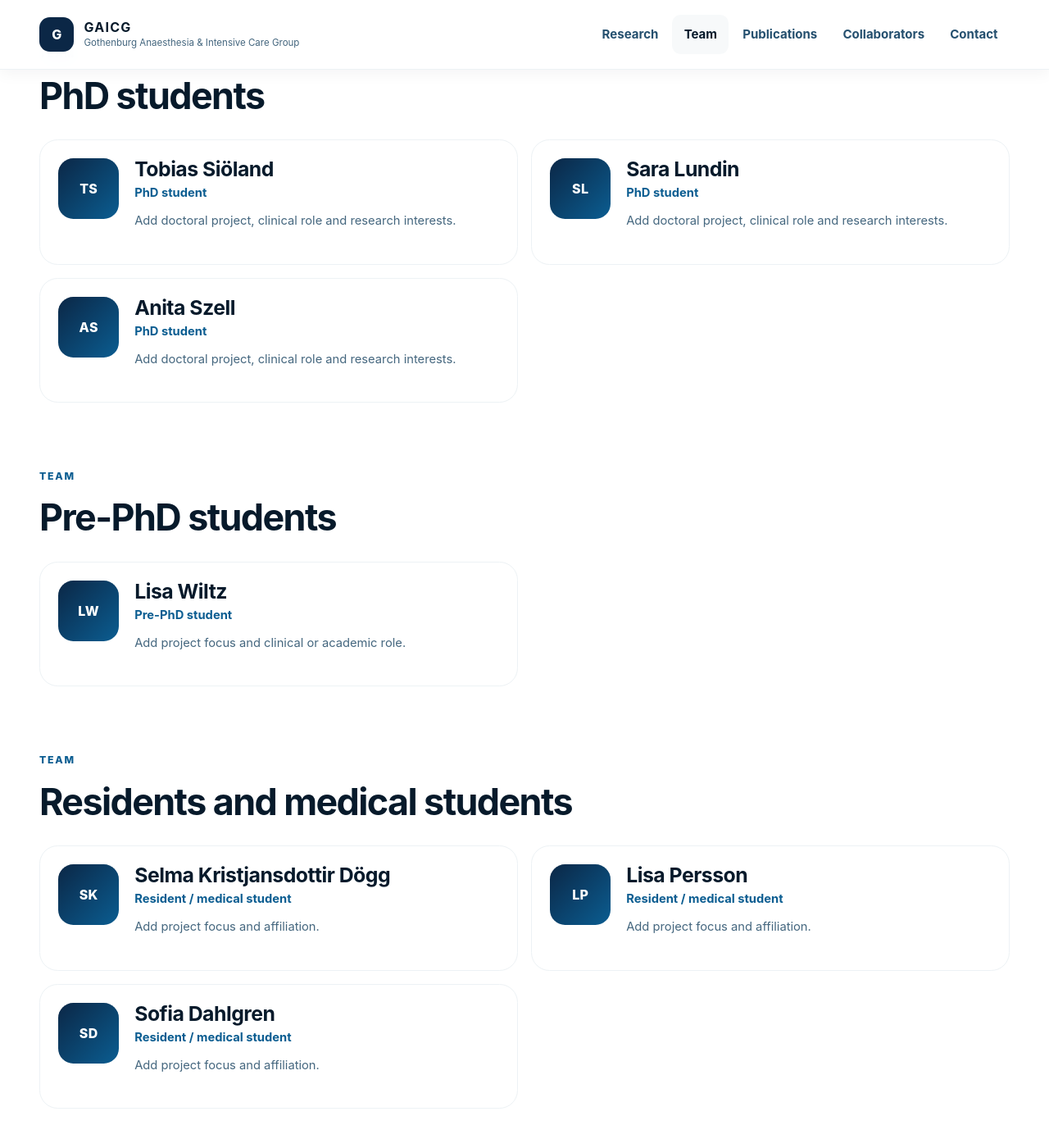
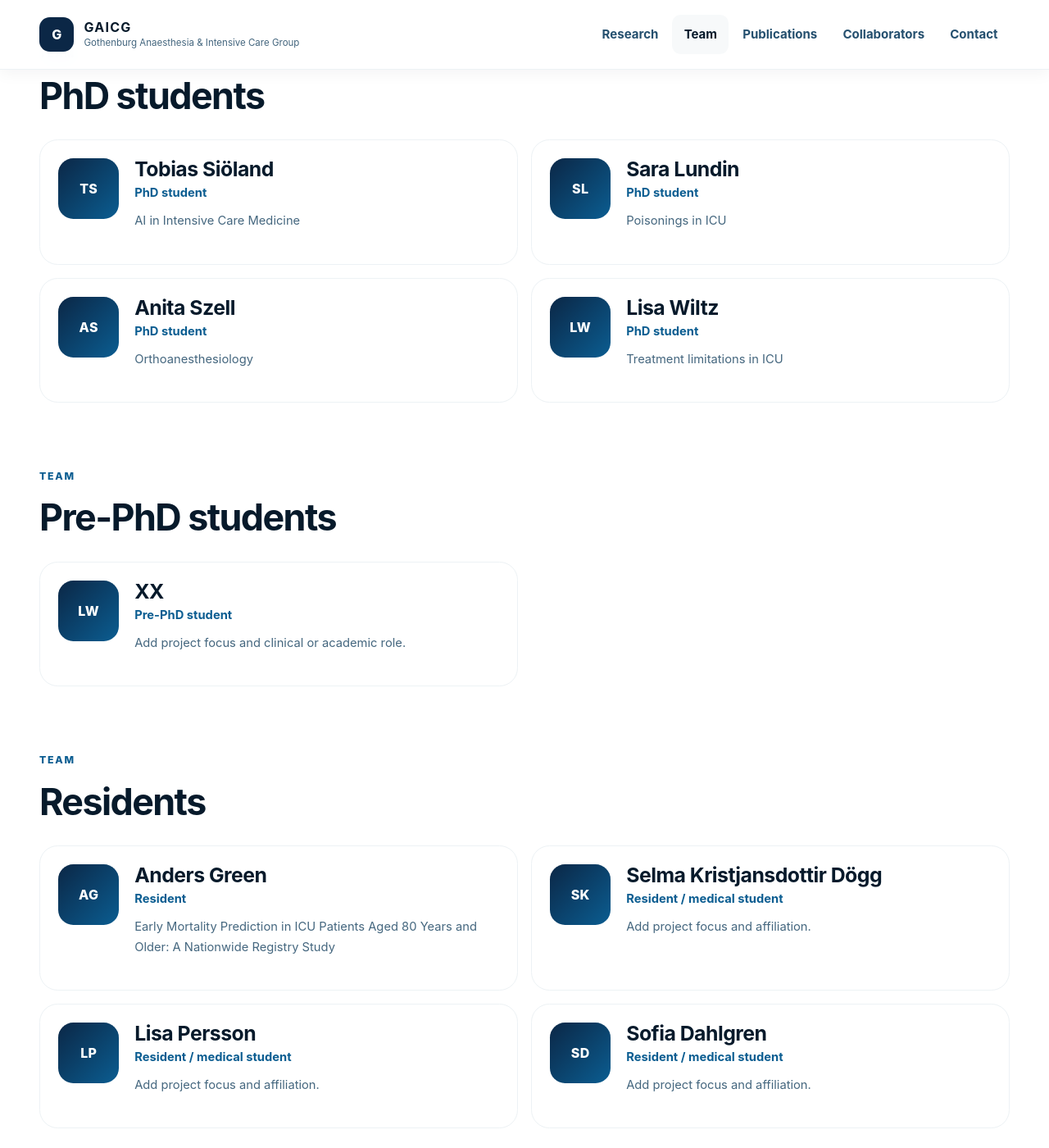
Before and after one commit to gaicg/gaicg, a Jekyll site: the page built from members.html, in a window 1280 px wide and 1400 px high, scrolled down 819 px. Shown: the whole window at 82% size. Built offline with Jekyll 4.4.1, drawn with Linux system fonts in a browser that asks for light colours; some of the changed text lies outside the part shown.

Commit message:
Revise member bios and add new student entries
Updated bios for PhD students and added new entries for residents and past medical students.

```diff
--- a/_data/members.yml
+++ b/_data/members.yml
@@ -14,28 +14,38 @@
   people:
     - name: "Tobias Siöland"
       role: "PhD student"
-      bio: "Add doctoral project, clinical role and research interests."
+      bio: "AI in Intensive Care Medicine"
       initials: "TS"
       links: []
     - name: "Sara Lundin"
       role: "PhD student"
-      bio: "Add doctoral project, clinical role and research interests."
+      bio: "Poisonings in ICU"
       initials: "SL"
       links: []
     - name: "Anita Szell"
       role: "PhD student"
-      bio: "Add doctoral project, clinical role and research interests."
+      bio: "Orthoanesthesiology"
       initials: "AS"
+      links: []
+    - name: "Lisa Wiltz"
+      role: "PhD student"
+      bio: "Treatment limitations in ICU"
+      initials: "LW"
       links: []
 - group: "Pre-PhD students"
   people:
-    - name: "Lisa Wiltz"
+    - name: "XX"
       role: "Pre-PhD student"
       bio: "Add project focus and clinical or academic role."
       initials: "LW"
       links: []
-- group: "Residents and medical students"
+- group: "Residents"
   people:
+    - name: "Anders Green"
+      role: "Resident"
+      bio: "Early Mortality Prediction in ICU Patients Aged 80 Years and Older: A Nationwide Registry Study"
+      initials: "AG"
+      links: []
     - name: "Selma Kristjansdottir Dögg"
       role: "Resident / medical student"
       bio: "Add project focus and affiliation."
@@ -51,3 +61,15 @@
       bio: "Add project focus and affiliation."
       initials: "SD"
       links: []
+- group: "Past medical students"
+  people:
+    - name: "Emma Synnergren"
+      role: "Medical student, Master Project"
+      bio: "Tibia fractures"
+      initials: "ES"
+      links: []
+    - name: "Samuel Fredriksson"
+      role: "Medical student, Master project"
+      bio: "Epidural weaning"
+      initials: "SF"
+      links: []
```
